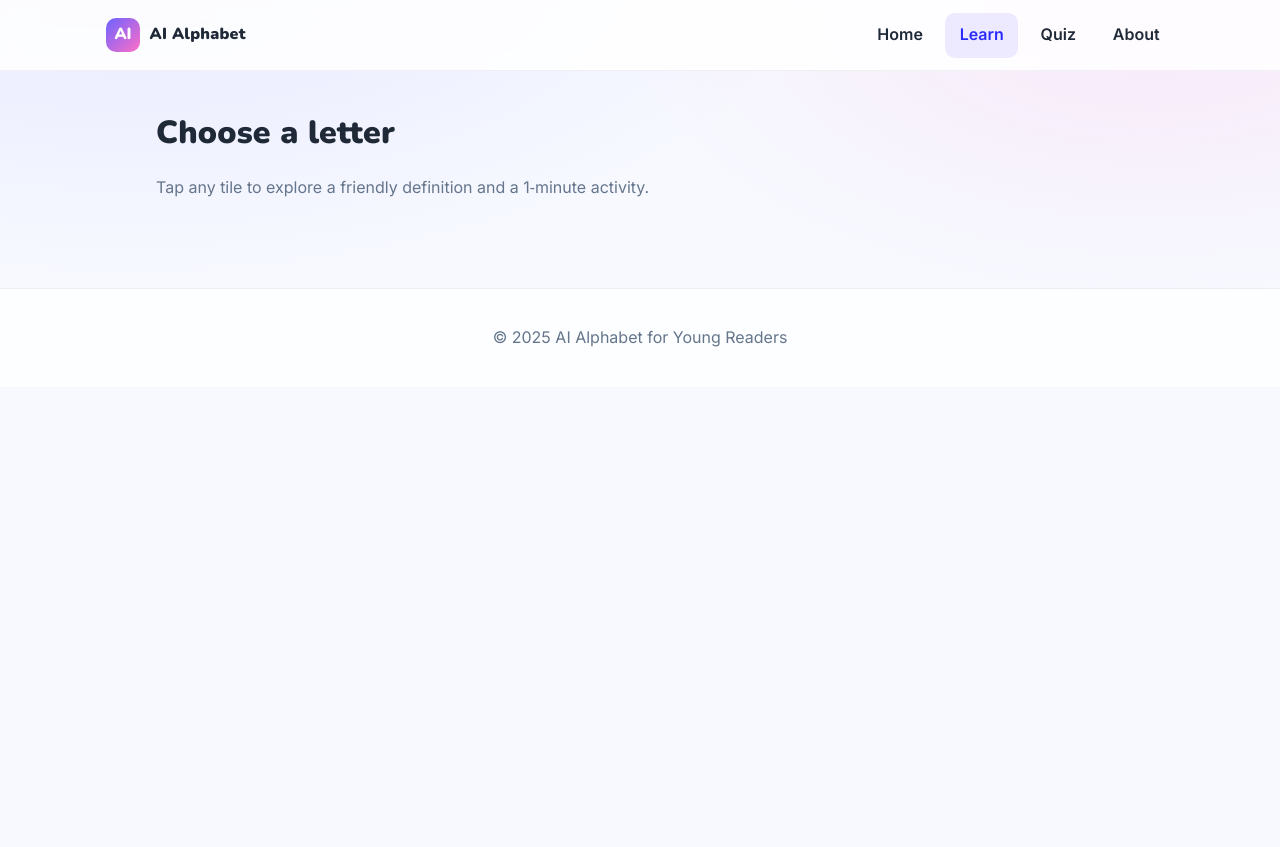
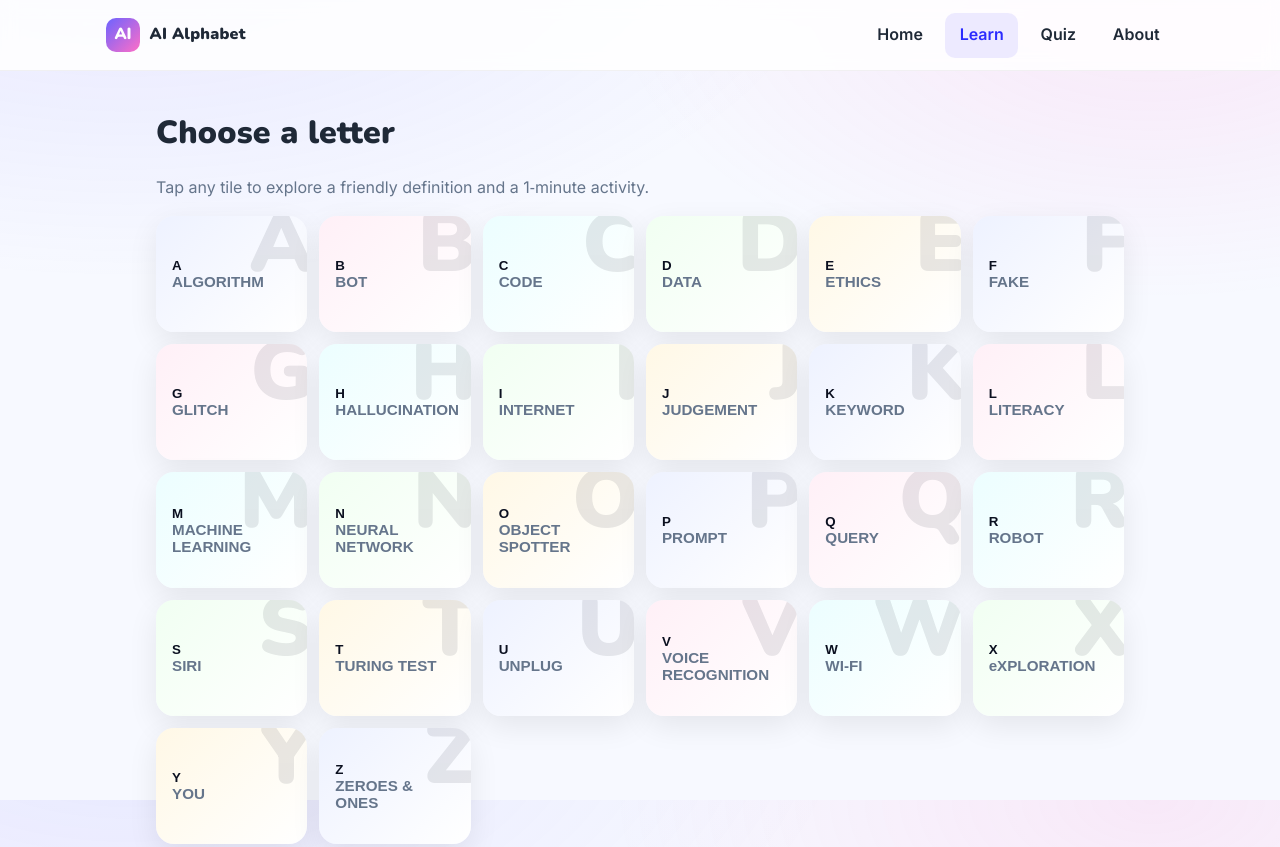
Before and after one commit to sai-educ/AI-Alphabet-for-Young-Readers, a plain HTML site: page learn.html in a window 1280 px wide. Shown: the top 847 px of the page. Before the commit the page ends 800 px from the top, so only its background shows below. Drawn offline with nearby package versions, Linux system fonts and the light colour scheme.

Commit message:
Update learn.html

```diff
--- a/learn.html
+++ b/learn.html
@@ -1,4 +1,3 @@
-
 <!DOCTYPE html>
 <html lang="en">
 <head>
@@ -12,6 +11,7 @@
 </head>
 <body>
   <a class="skip-link" href="#main">Skip to content</a>
+
   <header class="site-header" role="banner">
     <nav class="nav" aria-label="Primary">
       <a class="brand" href="index.html"><span class="brand-badge" aria-hidden="true">AI</span><span class="brand-text">AI Alphabet</span></a>
@@ -34,7 +34,7 @@
     </header>
 
     <section class="alphabet-grid" aria-label="Alphabet grid">
-      <!-- Buttons are generated by JS so the words stay in one place of truth -->
+      <!-- Tiles will be injected -->
     </section>
   </main>
 
@@ -44,6 +44,49 @@
     </div>
   </footer>
 
-  <script src="script.js" defer></script>
+  <script>
+    // Minimal mobile menu (kept here to stay page‑local)
+    (function(){
+      const t = document.querySelector('.nav-toggle');
+      const m = document.getElementById('nav-menu');
+      if (t && m) t.addEventListener('click', () => {
+        const open = m.classList.toggle('show');
+        t.setAttribute('aria-expanded', open ? 'true' : 'false');
+      });
+    })();
+
+    // Stand‑alone A–Z data and tile renderer
+    (function(){
+      const LETTERS = [
+        ["A","ALGORITHM"],["B","BOT"],["C","CODE"],["D","DATA"],["E","ETHICS"],
+        ["F","FAKE"],["G","GLITCH"],["H","HALLUCINATION"],["I","INTERNET"],
+        ["J","JUDGEMENT"],["K","KEYWORD"],["L","LITERACY"],["M","MACHINE LEARNING"],
+        ["N","NEURAL NETWORK"],["O","OBJECT SPOTTER"],["P","PROMPT"],["Q","QUERY"],
+        ["R","ROBOT"],["S","SIRI"],["T","TURING TEST"],["U","UNPLUG"],
+        ["V","VOICE RECOGNITION"],["W","WI‑FI"],["X","eXPLORATION"],["Y","YOU"],
+        ["Z","ZEROES & ONES"]
+      ];
+      const grid = document.querySelector('.alphabet-grid');
+      if (!grid) return;
+
+      const colors = [1,2,3,4,5];
+      LETTERS.forEach(([L,W], idx) => {
+        const btn = document.createElement('button');
+        btn.type = 'button';
+        btn.className = 'tile';
+        btn.dataset.color = colors[idx % colors.length];
+        btn.setAttribute('aria-label', `${L} is for ${W}`);
+        btn.innerHTML = `
+          <span class="big" aria-hidden="true">${L}</span>
+          <span class="label">${L}</span>
+          <span class="word">${W}</span>
+        `;
+        btn.addEventListener('click', () => {
+          location.href = `alphabet.html?letter=${L}`;
+        });
+        grid.appendChild(btn);
+      });
+    })();
+  </script>
 </body>
 </html>
```
